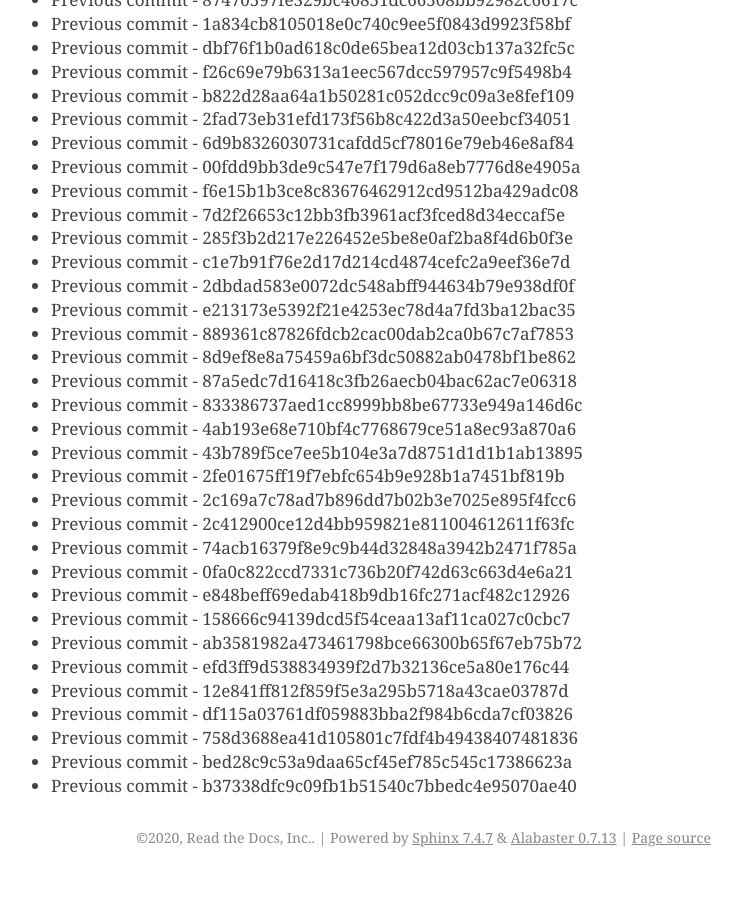
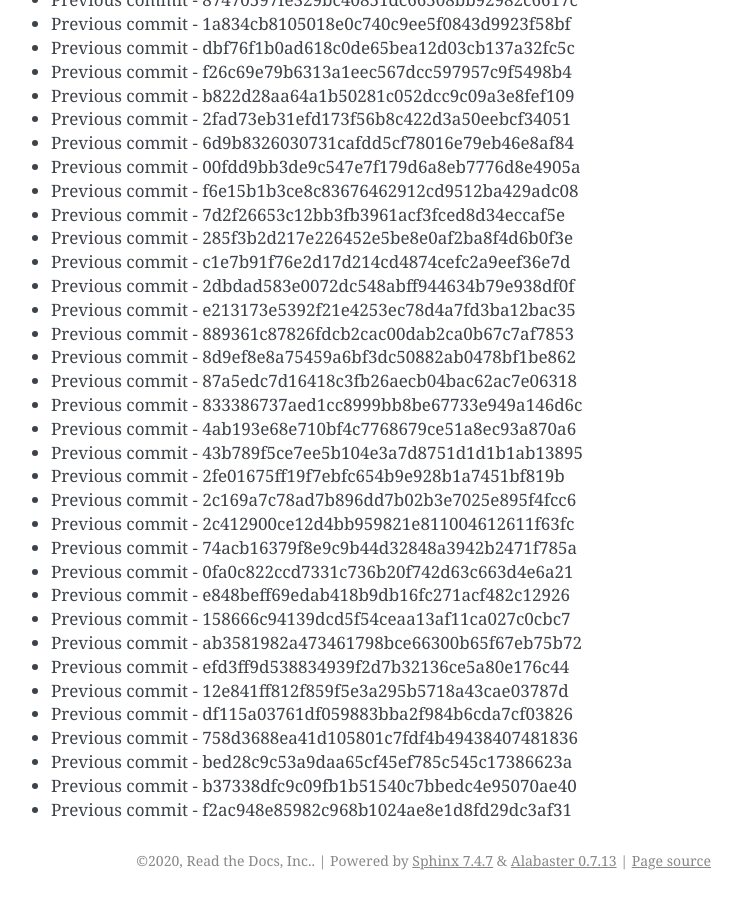
Before and after one commit to readthedocs/rtd-git-stresstest, a Sphinx documentation site: the page built from docs/updates.rst, in a window 1280 px wide and 900 px high, scrolled down 5819 px. Shown: the whole window, without its empty margins (399-1141 px from the left). Built offline with Sphinx 7.4.7, drawn with Linux system fonts in a browser that asks for light colours; before the commit the page ends 6696 px from its top, so only the background shows below that.

Commit message:
Generating commit from previous: f2ac948e85982c968b1024ae8e1d8fd29dc3af31

```diff
--- a/docs/updates.rst
+++ b/docs/updates.rst
@@ -276,3 +276,4 @@ It can be tested for any performance characteristics.
 * Previous commit - 758d3688ea41d105801c7fdf4b49438407481836
 * Previous commit - bed28c9c53a9daa65cf45ef785c545c17386623a
 * Previous commit - b37338dfc9c09fb1b51540c7bbedc4e95070ae40
+* Previous commit - f2ac948e85982c968b1024ae8e1d8fd29dc3af31
```
